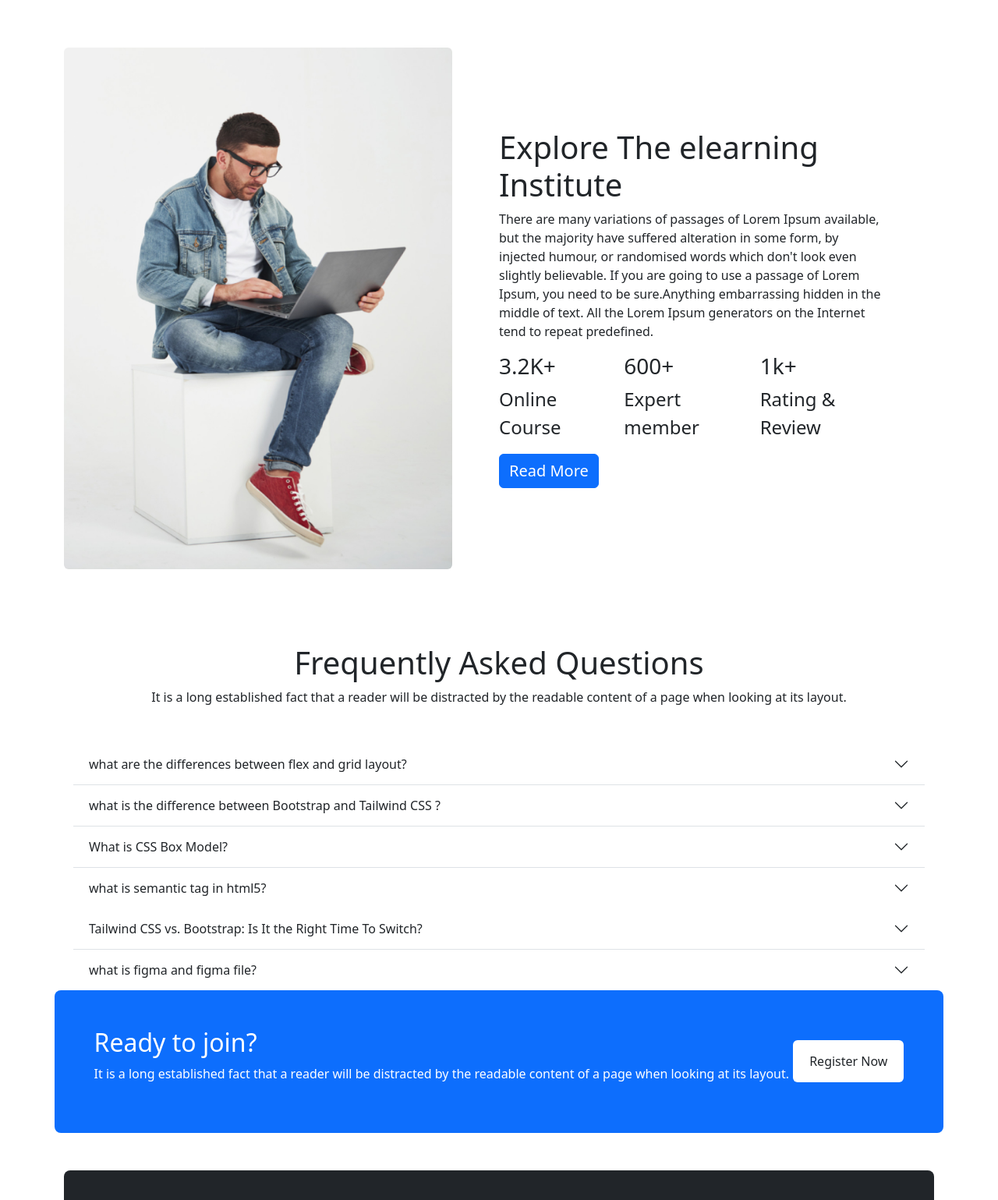
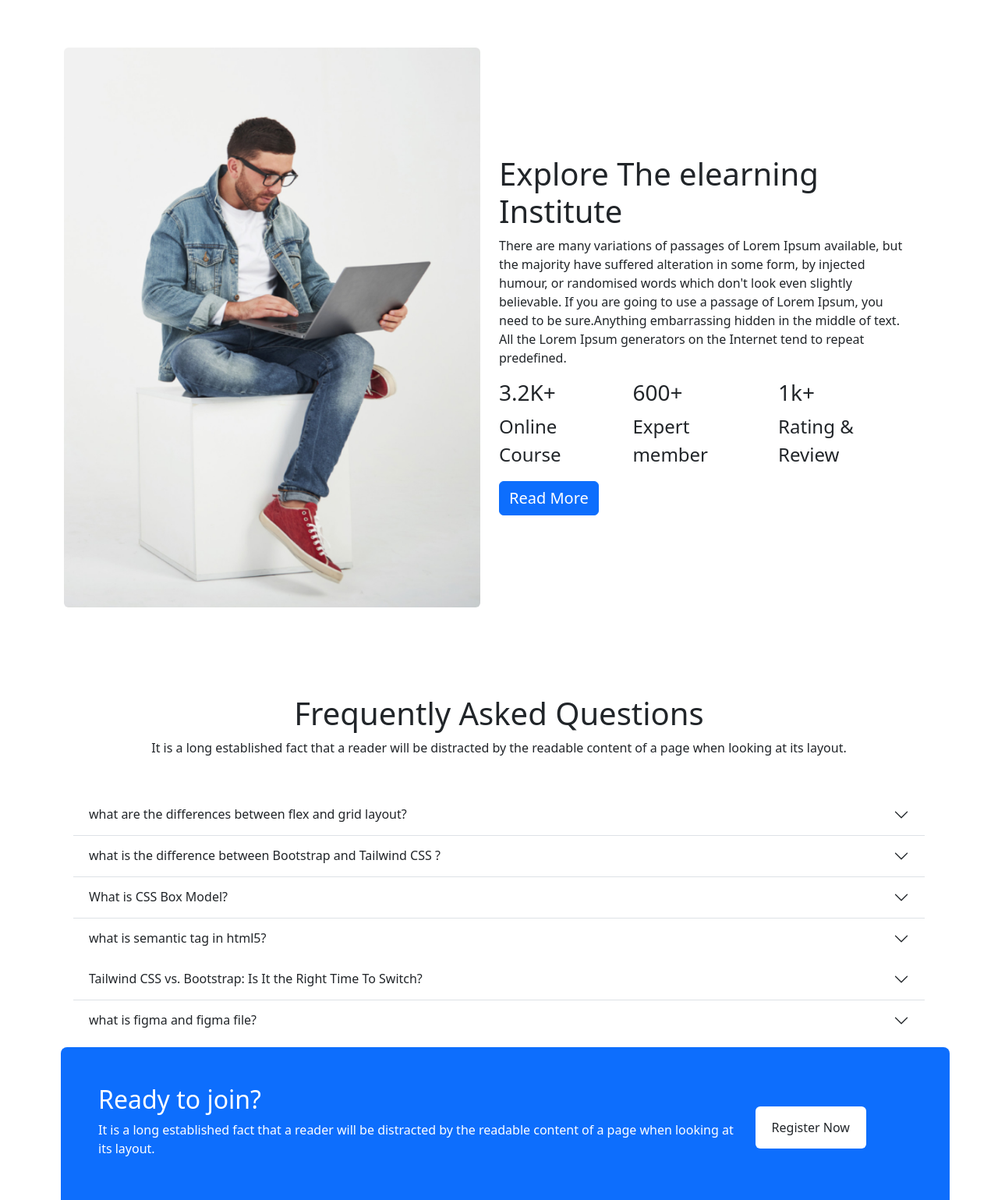
Before and after one commit to Saifuddinmonna/tech-english-club, a plain HTML site: page index.html in a window 1280 px wide. Shown: the part 1479-3018 px from the top of the page at 78% size. Drawn offline with nearby package versions, Linux system fonts and the light colour scheme.

Commit message:
some correction for padding margin added

```diff
--- a/index.html
+++ b/index.html
@@ -396,10 +396,10 @@
         <!-- explore section start here  -->
 
         <section class="explore container row my-5">
-            <div class="col-md">
+            <div class="col-md mb-3">
               <img class="img-fluid rounded-2" src="images/working.png" alt="">
             </div>
-            <div class="col-md d-flex flex-column justify-content-center text-wrap p-5 ">
+            <div class="col-md d-flex flex-column justify-content-center text-wrap pt-1 ">
                 <div class="">
                     <h2 class="fs-1">
                       Explore The elearning Institute
@@ -713,7 +713,7 @@
      </div>
    </div>
     </section>
-    <section class="register container bg-primary p-5 rounded-3 d-lg-flex align-items-center justify-content-around ">
+    <section class="register m-2 container bg-primary p-5  rounded-3 d-lg-flex align-items-center justify-content-around ">
         <div class="text-white">
                 <h2 class="fs-2">
                         Ready to join?
@@ -722,7 +722,7 @@
                         It is a long established fact that a reader will be distracted by the readable content of a page when looking at its layout.
                 </p>
         </div>
-        <div>
+        <div style=" width: 200px;mar"class="m-lg-3">
                 <button class="btn bg-white">
                         <a
                       class="nav-link p-2 "
```
